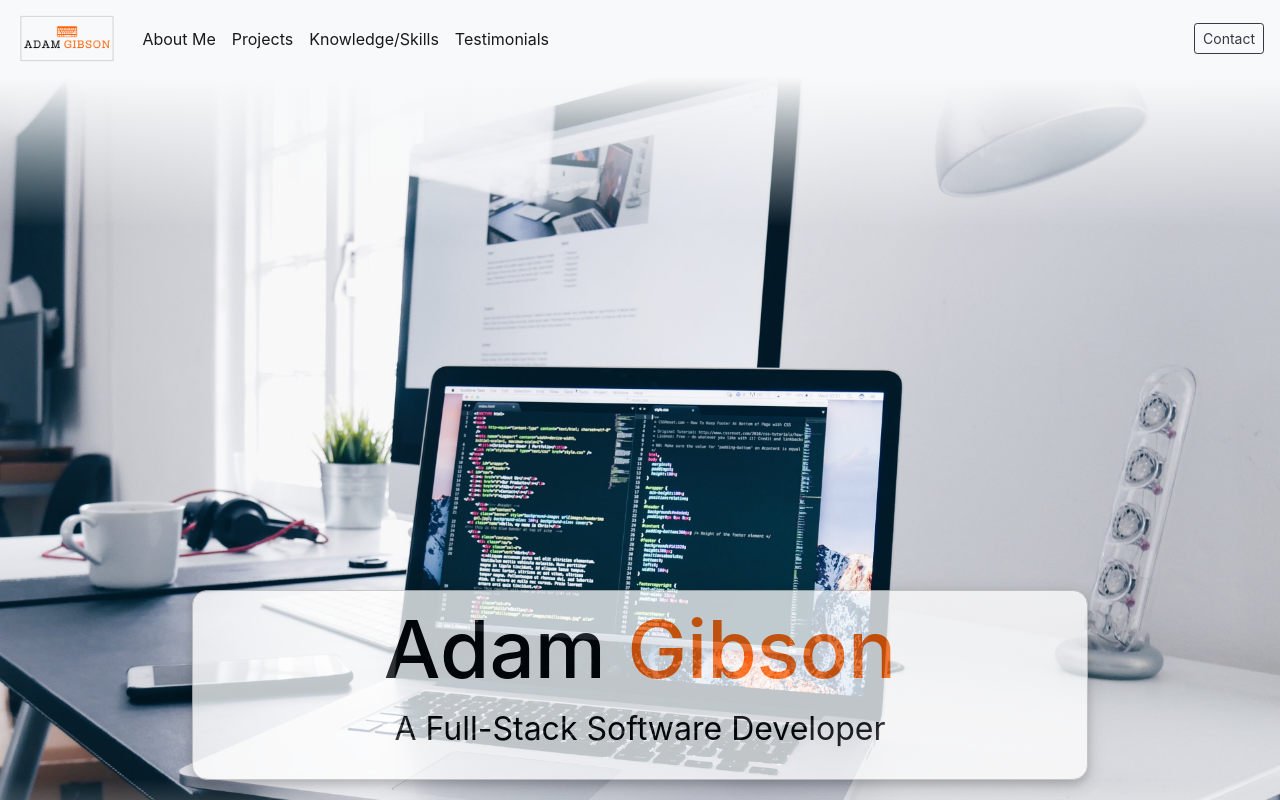
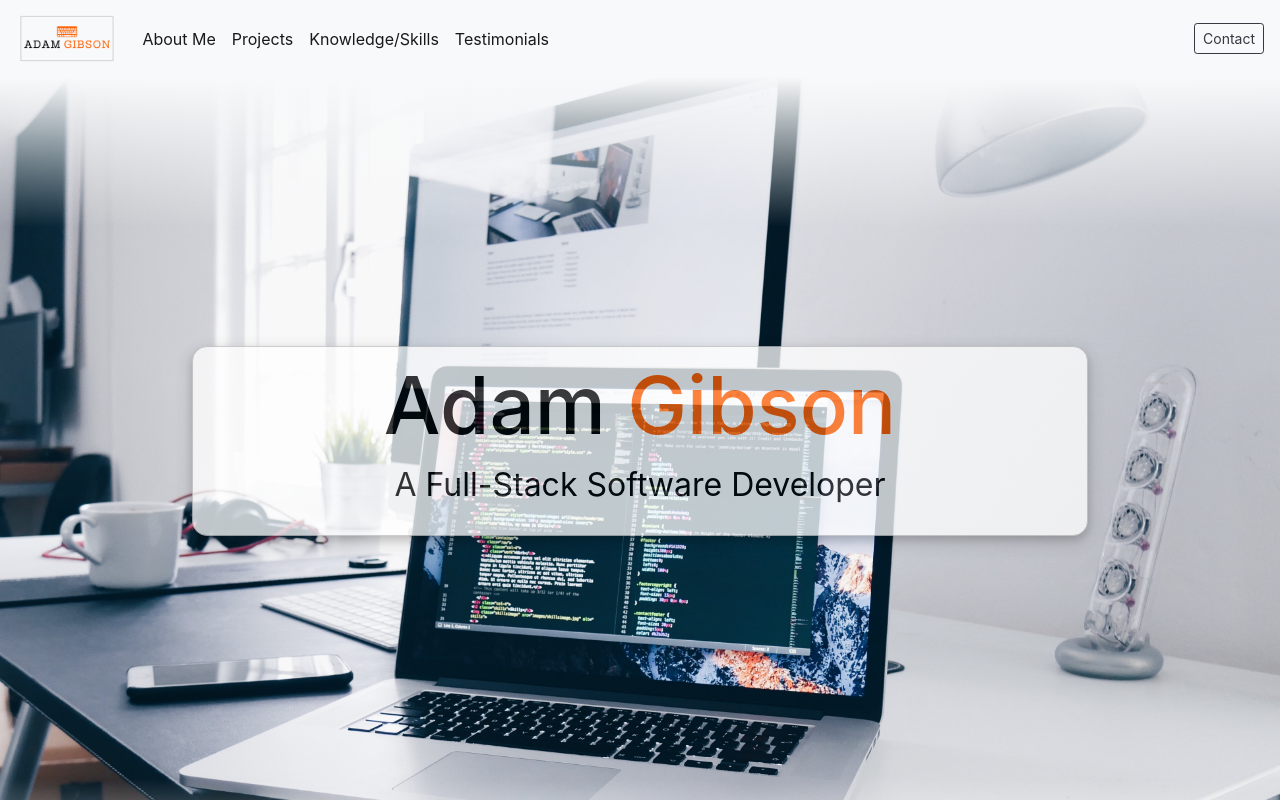
Before and after one commit to gibsonac/portfolio, an Angular app in the folder public/: page / in a window 1280 px wide. Shown: the top 800 px of the page. Built offline with nearby package versions, Linux system fonts and the light colour scheme; some icons are missing.

Commit message:
fixed banner text on main page for mobile views

```diff
--- a/public/src/index.html
+++ b/public/src/index.html
@@ -3,7 +3,7 @@
 
 <head>
   <meta charset="utf-8">
-  <title>Public</title>
+  <title>Adam Gibson</title>
   <base href="/">
   <meta name="viewport" content="width=device-width, initial-scale=1">
   <link rel="icon" type="image/x-icon" href="favicon.ico">
--- a/public/src/styles.css
+++ b/public/src/styles.css
@@ -42,6 +42,7 @@ html {
     background-color: white;
     border-radius: 15px;
     opacity: .75;
+    bottom: 33%;
 }
 .carousel-caption h5 {
     font-size: 5rem;
```
Also changed, not shown: public/dist/public/index.html, public/dist/public/styles.js, 1 other file (tests, documents, lock files or other folders).
